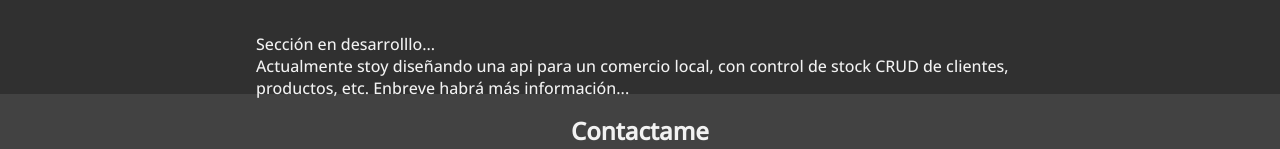
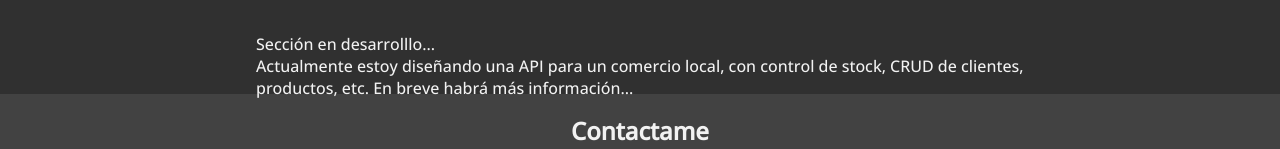
Before and after one commit to SergioCamejo/sergiocamejo.github.io, a plain HTML site: page index.html in a window 1280 px wide. Shown: the part 2456-2605 px from the top of the page. Drawn offline with nearby package versions, Linux system fonts and the light colour scheme.

Commit message:
Anuncio en proyectos

```diff
--- a/index.html
+++ b/index.html
@@ -136,7 +136,7 @@
             <p>
                 Sección en desarrolllo...
                 <br>
-                Actualmente stoy diseñando una api para un comercio local, con control de stock CRUD de clientes, productos, etc. Enbreve habrá más información...
+                Actualmente estoy diseñando una API para un comercio local, con control de stock, CRUD de clientes, productos, etc. En breve habrá más información...
             </p>
 
         </div>
```
